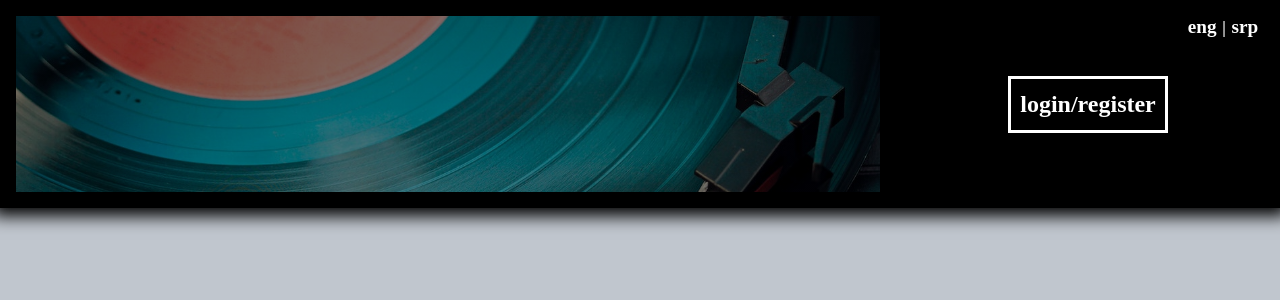
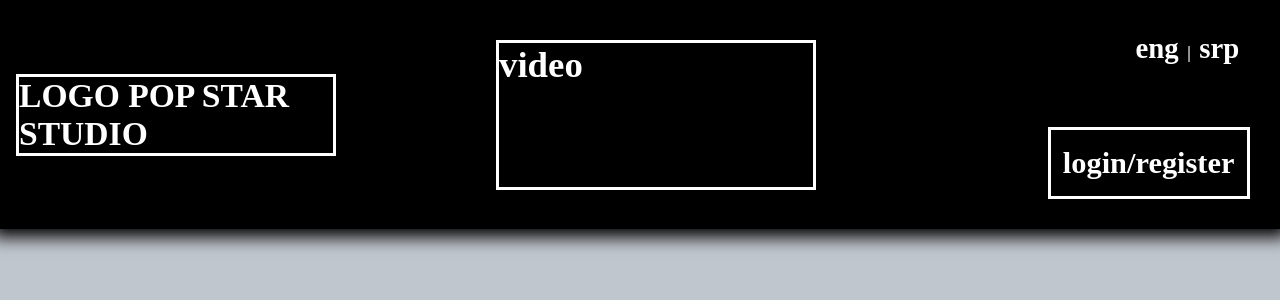
Before and after one commit to NikolaJoksimovic/pop-star-studio, a React (Create React App) app in the folder client/: page / in a window 1280 px wide. Shown: the top 300 px of the page. Built offline with nearby package versions, Linux system fonts and the light colour scheme; a web font is replaced by a local one.

Commit message:
finish styling home page 'header'

```diff
--- a/client/src/components/LanguageSelector.js
+++ b/client/src/components/LanguageSelector.js
@@ -10,9 +10,12 @@ export default function LanguageSelector() {
   const [langOpt, setLangOpt] = useState("");
 
   const handleClick = (e) => {
-    document.querySelector(`#${langOpt}`).classList.remove("span-active");
-    userLanguageChange(e.target.id);
-    setLangOpt(e.target.id);
+    const targetId = e.target.id;
+    if (targetId !== langOpt) {
+      document.querySelector(`#${langOpt}`).classList.remove("span-active");
+    }
+    userLanguageChange(targetId);
+    setLangOpt(targetId);
   };
 
   const selectedLangEl = document.getElementById(`${langOpt}`);
--- a/client/src/index.css
+++ b/client/src/index.css
@@ -10,6 +10,7 @@
 
   --padding-div: 1em;
   --margin-div: 1em;
+  --border-div: 0.2rem solid var(--clr-white);
 
   --shadow-div: 0 0 1em 0.5em var(--clr-primary);
 
@@ -49,39 +50,84 @@ h5 {
   justify-content: center;
   align-items: center;
 }
+@media screen and (min-width: 768px) {
+  h1 {
+    font-size: 2rem;
+  }
+  h2 {
+    font-size: 1.8rem;
+  }
+  h3 {
+    font-size: 1.6rem;
+  }
+  h4 {
+    font-size: 1.4rem;
+  }
+  h5 {
+    font-size: 1.2rem;
+  }
+}
+@media screen and (min-width: 1180px) {
+  h1 {
+    font-size: 2.3rem;
+  }
+  h2 {
+    font-size: 2.1rem;
+  }
+  h3 {
+    font-size: 1.9rem;
+  }
+  h4 {
+    font-size: 1.7rem;
+  }
+  h5 {
+    font-size: 1.5rem;
+  }
+}
 /* HOME */
 .logo-section {
   width: 100%;
-  justify-content: space-around;
-  flex: 0.5;
+  flex-basis: 0;
+  justify-content: space-between;
+  position: relative;
 
   background-color: var(--clr-primary);
   box-shadow: var(--shadow-div);
 }
 .logo-section .img-container {
   position: relative;
-  width: 70%;
-  height: 13em;
+  width: calc(100% / 4);
+  border: var(--border-div);
+  margin: var(--margin-div);
 }
-.logo-section img {
-  width: 100%;
-  height: 100%;
-  object-fit: cover;
-  padding: var(--padding-div);
+.logo-section .video-container {
+  height: 150px;
+  width: calc(100% / 4);
+  border: var(--border-div);
+  margin: var(--margin-div);
 }
-.logo-section .img-container::after {
-  content: "";
-  position: absolute;
-  top: 0;
-  left: 0;
-  width: 100%;
-  height: 100%;
-  background: linear-gradient(rgba(0, 0, 0, 0.5), rgba(0, 0, 0, 0.5));
+.logo-section-right {
+  flex-direction: column;
+  width: calc(100% / 4);
+  align-items: flex-end;
 }
+@media screen and (max-width: 768px) {
+  .logo-section {
+    flex-direction: column;
+  }
+  .logo-section-right,
+  .logo-section .img-container,
+  .logo-section .video-container {
+    width: 260px;
+  }
+  .logo-section-right {
+    align-items: center;
+  }
+}
+
 /* LOGIN BUTTON */
 .login-btn {
   z-index: 999;
-  position: relative;
   cursor: pointer;
 
   font-size: 1.5rem;
@@ -99,37 +145,33 @@ h5 {
   height: calc(100vh - 13em);
   width: 100%;
 }
-.login-lang-container {
-  width: 30%;
-  flex-direction: column;
-}
 /* LANGUAGE SELECTOR */
 .language-selector {
-  position: absolute;
-  top: 0;
-  right: 0;
   padding: var(--padding-div);
+  margin: var(--margin-div);
 }
 .language-selector span {
   cursor: pointer;
   padding: 0.1em;
   margin: 0.2em;
-  font-size: 1.2rem;
+  font-size: 1.4rem;
 }
 .span-active {
   color: var(--clr-lamp);
 }
-
-@media screen and (max-width: 768px) {
-  .logo-section {
-    flex-direction: column;
+@media screen and (min-width: 768px) {
+  .login-btn {
+    font-size: 1.7rem;
   }
-  .logo-section .img-container {
-    width: 90%;
-  }
-
-  /* LANGUAGE SELECTOR */
-  .login-lang-container {
-    width: auto;
+  .language-selector span {
+    font-size: 1.6rem;
   }
 }
+@media screen and (min-width: 1180px) {
+  .login-btn {
+    font-size: 1.9rem;
+  }
+  .language-selector span {
+    font-size: 1.8rem;
+  }
+}
--- a/client/src/pages/Home.js
+++ b/client/src/pages/Home.js
@@ -13,13 +13,16 @@ const Home = () => {
     <div className='home-container height-100'>
       <section className='logo-section center-flex'>
         <div className='img-container'>
-          <img src={logo} alt='logo.jpg' />
+          <h2>LOGO POP STAR STUDIO</h2>
         </div>
-        <div className='login-lang-container center-flex'>
+        <div className='video-container'>
+          <h1>video</h1>
+        </div>
+        <div className='logo-section-right center-flex'>
+          <LanguageSelector></LanguageSelector>
           <div className='login-btn'>
             <Text text_id='login-btn'></Text>
           </div>
-          <LanguageSelector></LanguageSelector>
         </div>
       </section>
       <section className='body-section'></section>
```
